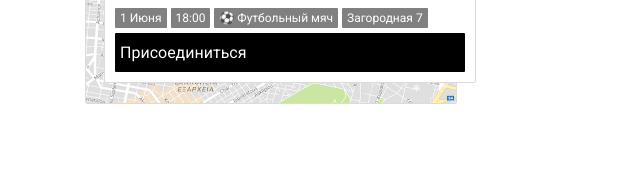
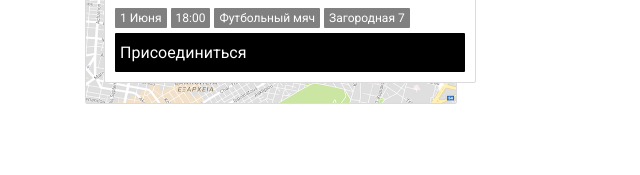
Before and after one commit to VLADBLOOD/VLADBLOOD.github.io, a plain HTML site: page index.html in a window 1280 px wide. Shown: the part 1051-1226 px from the top of the page, 614-1254 px from the left. Drawn offline with nearby package versions, Linux system fonts and the light colour scheme.

Commit message:
Add files via upload

```diff
--- a/index.html
+++ b/index.html
@@ -38,7 +38,7 @@
                     <div class="card_1">
                         <span class="card_title"><b>Чемпионат двора!</b></span>
                         <p class="card_message">Всем привет! Кто хочет поучаствовать в чемпионате дворов Тюмени? Приходите все и берите своих друзей, абстонова обещает быть интересной и жаркой. Рядом с точкой проведения можно перекусить и есть общественный туалет</p>
-                        <span class="mark">1 Июня</span> <span class="mark">18:00</span> <span class="mark">⚽ Футбольный мяч</span> <span class="mark">Загородная 7</span>
+                        <span class="mark">1 Июня</span> <span class="mark">18:00</span> <span class="mark">Футбольный мяч</span> <span class="mark">Загородная 7</span>
                         <a class="button" href="#"><p>Присоединиться</p></a>
                         <img class="map" src="img/map.png" alt="map">
                     </div>
```
